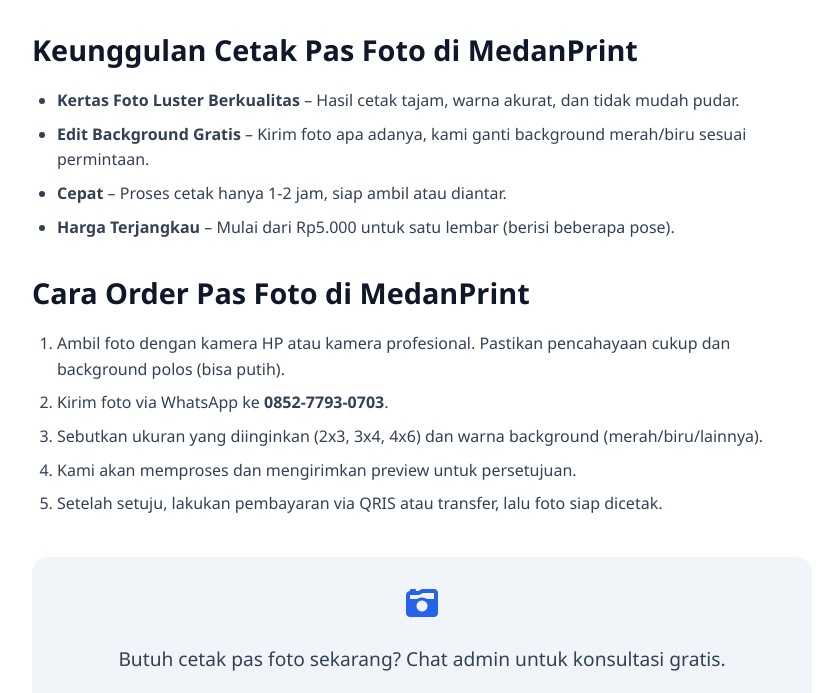
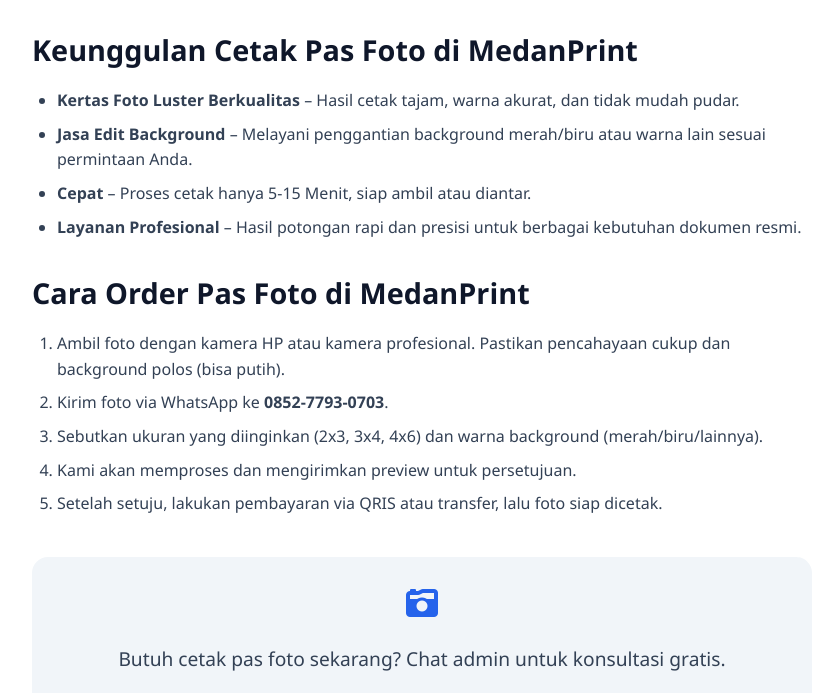
Before and after one commit to medanprintonline-creator/MedanPrint, a plain HTML site: page cetak-pas-foto-medan.html in a window 1280 px wide. Shown: the part 1658-2351 px from the top of the page, without its empty margins (218-1050 px from the left). Drawn offline with Linux system fonts and the light colour scheme.

Commit message:
Update cetak-pas-foto-medan.html

```diff
--- a/cetak-pas-foto-medan.html
+++ b/cetak-pas-foto-medan.html
@@ -398,14 +398,15 @@
                 <li>Menggunakan foto selfie dengan pencahayaan buruk.</li>
             </ol>
             <p>Jangan khawatir, di MedanPrint kami menyediakan layanan <strong>edit pas foto gratis</strong> jika Anda mengirimkan foto mentah. Kami akan menyesuaikan background, ukuran, dan memotong sesuai standar.</p>
+<h2>Keunggulan Cetak Pas Foto di MedanPrint</h2><ul>
 
-            <h2>Keunggulan Cetak Pas Foto di MedanPrint</h2>
-            <ul>
-                <li><strong>Kertas Foto Luster Berkualitas</strong> – Hasil cetak tajam, warna akurat, dan tidak mudah pudar.</li>
-                <li><strong>Edit Background Gratis</strong> – Kirim foto apa adanya, kami ganti background merah/biru sesuai permintaan.</li>
-                <li><strong>Cepat</strong> – Proses cetak hanya 1-2 jam, siap ambil atau diantar.</li>
-                <li><strong>Harga Terjangkau</strong> – Mulai dari Rp5.000 untuk satu lembar (berisi beberapa pose).</li>
-            </ul>
+    <li><strong>Kertas Foto Luster Berkualitas</strong> – Hasil cetak tajam, warna akurat, dan tidak mudah pudar.</li>
+
+    <li><strong>Jasa Edit Background</strong> – Melayani penggantian background merah/biru atau warna lain sesuai permintaan Anda.</li>
+
+    <li><strong>Cepat</strong> – Proses cetak hanya 5-15 Menit, siap ambil atau diantar.</li>
+
+    <li><strong>Layanan Profesional</strong> – Hasil potongan rapi dan presisi untuk berbagai kebutuhan dokumen resmi.</li></ul>
 
             <h2>Cara Order Pas Foto di MedanPrint</h2>
             <ol>
```
